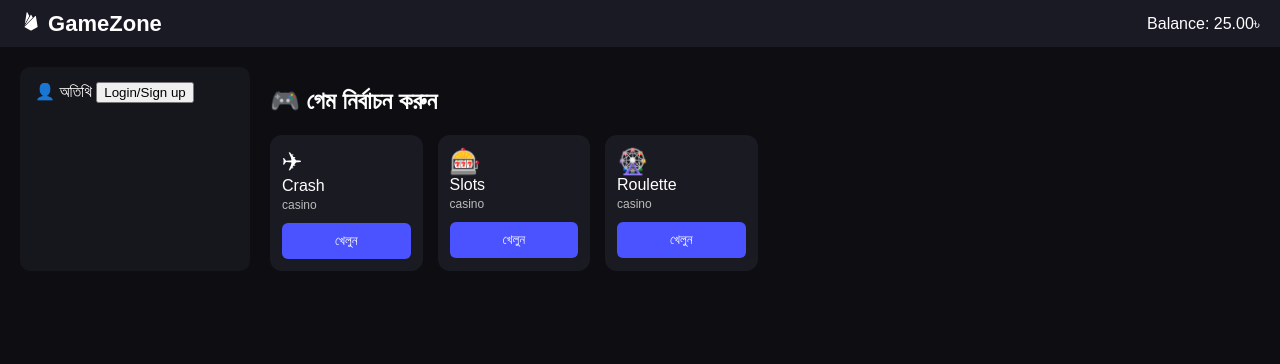
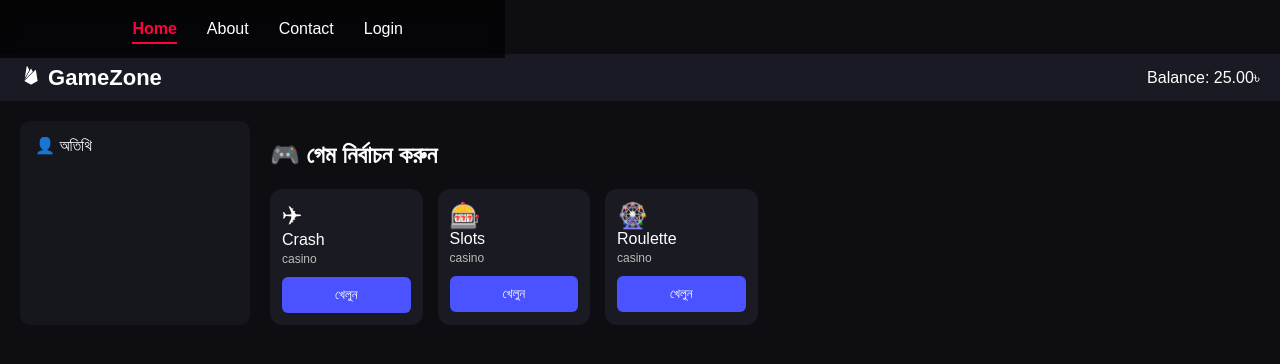
Before and after one commit to gz681/Baji999-GZ-, a plain HTML site: page bazi999.html in a window 1280 px wide. Drawn offline with nearby package versions, Linux system fonts and the light colour scheme.

Commit message:
Add navbar and improve user interface elements
Signed-off-by: gz681 <gz0133201@gmail.com>

```diff
--- a/bazi999.html
+++ b/bazi999.html
@@ -23,9 +23,60 @@ header{background:#1a1a24;padding:10px 20px;display:flex;justify-content:space-b
 #crash-graph{font-size:40px;text-align:center;margin:20px 0;}
 a{color:inherit;text-decoration:none;}
 @media(max-width:768px){.container{flex-direction:column;}.sidebar{width:100%;}}
+
+.navbar {
+    position: fixed;
+    top: 0;
+    left: 0;
+    width: divice-width;
+    padding: 20px 8%;
+    display: flex;
+    justify-content: flex-end;
+    align-items: center;
+    background: rgba(0, 0, 0, 0.6);
+    backdrop-filter: blur(10px);
+    z-index: 1000;
+    animation: slideDown 1s ease forwards;
+}
+@keyframes slideDown {
+    from { transform: translateY(-100%); opacity: 0; }
+    to { transform: translateY(0); opacity: 1; }
+}
+.navbar a {
+    position: relative;
+    margin-left: 30px;
+    font-size: 16px;
+    color: #fff;
+    text-decoration: none;
+    font-weight: 500;
+    transition: color 0.3s, transform 0.3s;
+    pointer-events: auto;
+}
+.navbar a::after {
+    content: '';
+    position: absolute;
+    bottom: -6px;
+    left: 0;
+    width: 0;
+    height: 2px;
+    background: #ff0040;
+    transition: width 0.4s;
+}
+.navbar a:hover::after { width: 100%; }
+.navbar a:hover { color: #ff0040; transform: scale(1.1); }
+.navbar a.active { color: #ff0040; font-weight: 600; }
+.navbar a.active::after { width: 100%; }
+
 </style>
 </head>
 <body>
+
+<nav class="navbar">
+    <a href="bazi999.html" class="active">Home</a>
+    <a href="#">About</a>
+    <a href="#">Contact</a>
+    <a href="index.html">Login</a>
+</nav><br><br><br>
 
 <header>
   <div class="logo"><i class='bx bxl-firebase'></i> GameZone</div>
@@ -34,9 +85,8 @@ a{color:inherit;text-decoration:none;}
 
 <div class="container">
   <div class="sidebar">
-    <div>👤 <span id="user-name">অতিথি</span>
-    <button><a href="index.html">Login/Sign up</a></button></div>
-  </div>
+    <div>👤 <span id="user-name">অতিথি</span></div>
+  </div> <!-- sidebar closed -->
 
   <div class="main">
     <!-- HOME PAGE -->
@@ -101,15 +151,12 @@ const ONE_DAY = 24 * 60 * 60 * 1000;
 
 function getUser() {
     let u = localStorage.getItem(KEY_USER);
-
     if (!u) {
         let newUser = { name: "অতিথি", balance: DAILY_BONUS, lastBonus: Date.now() };
         localStorage.setItem(KEY_USER, JSON.stringify(newUser));
         return newUser;
     }
-
     u = JSON.parse(u);
-
     if (!u.lastBonus) u.lastBonus = 0;
     let now = Date.now();
     if (now - u.lastBonus >= ONE_DAY) {
@@ -117,7 +164,6 @@ function getUser() {
         u.lastBonus = now;
         saveUser(u);
     }
-
     return u;
 }
 
@@ -198,17 +244,15 @@ function startCrashGame(){
  let x=1.00;
 
  let interval=setInterval(()=>{
-   x += 0.02;   // ধীরে বাড়বে
+   x += 0.02;
    $('crash-graph').innerText = x.toFixed(2)+"x";
 
-   // বেশি হারার জন্য ক্র্যাশ সম্ভাবনা বৃদ্ধি
    if(Math.random() < 0.05 || x >= 8){
      clearInterval(interval);
      crashRunning=false;
      $('crash-status').innerText="শেষ";
 
-     // জেতার জন্য multiplier বেশি হওয়া দরকার
-     if(x >= 3){
+     if(x >= 3 && Math.random()<0.7){
         let profit = bet * x;
         let u=getUser();
         u.balance += profit;
@@ -243,9 +287,8 @@ $('slots-spin').onclick=()=>{
 
  $('slots-log').innerText=r.join(" | ");
 
- // হারার সম্ভাবনা বেশি → জেতার নিয়ম কঠিন
- if(r[0]===r[1] && r[1]===r[2]){
-     let win = bet * 5; // আগে 7 → এখন কম
+ if(r[0]===r[1] && r[1]===r[2] && Math.random()<0.2){
+     let win = bet * 5;
      u=getUser();
      u.balance += win;
      saveUser(u);
@@ -270,7 +313,6 @@ $('roulette-spin').onclick=()=>{
  $('roulette-canvas').innerText = num;
  $('roulette-log').innerText = `Result: ${num} (${color})`;
 
- // হারার সম্ভাবনা বেশি → 50% chance
  if(color === pick && Math.random() < 0.5){
    let mult = pick==='green' ? 14 : 2;
    u=getUser();
```
